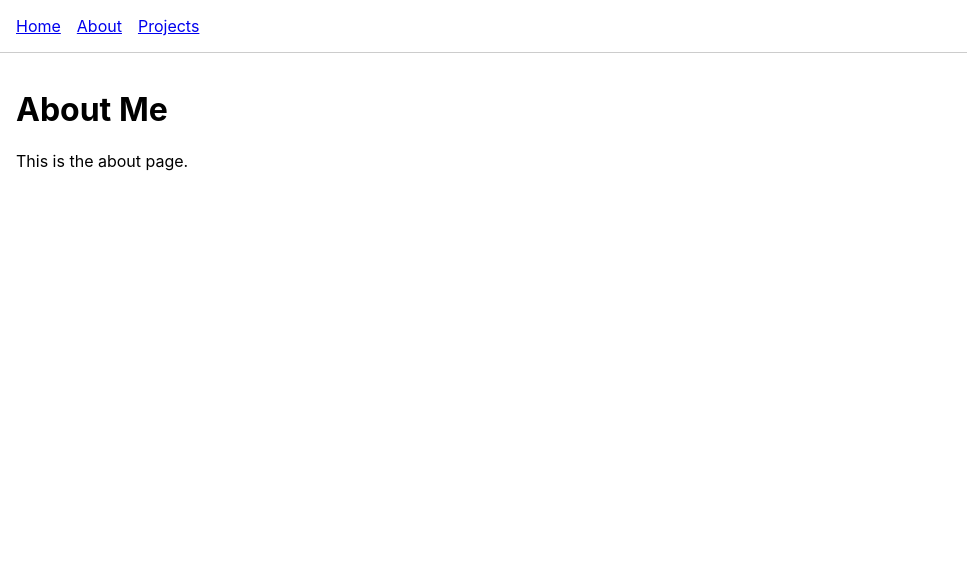
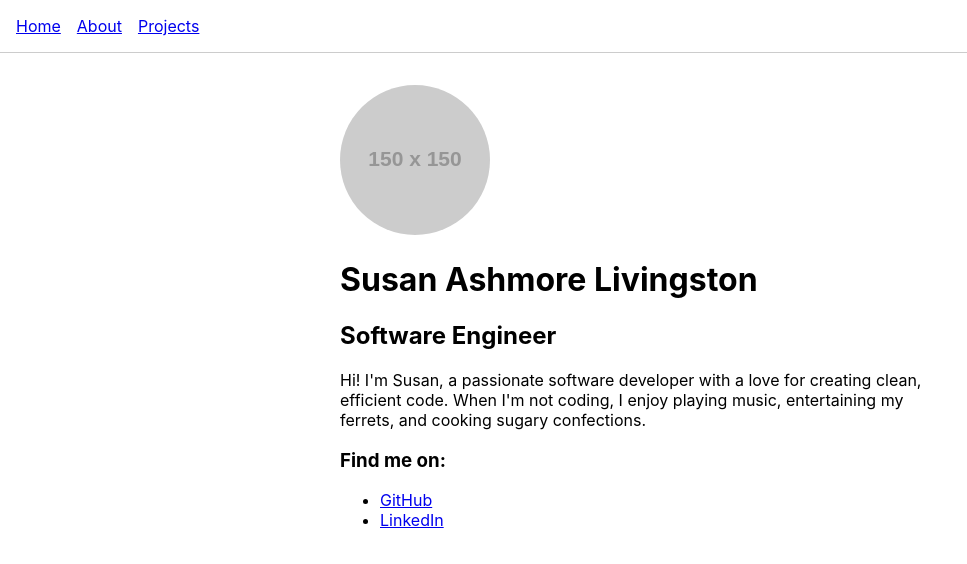
Before and after one commit to scashmore/byte-sized-bio, a React (Create React App) app: page /about in a window 1280 px wide. Shown: the top 564 px of the page, without its empty margins (0-967 px from the left). Built offline with nearby package versions, Linux system fonts and the light colour scheme.

Commit message:
about page

```diff
--- /dev/null
+++ b/public/data/about.json
@@ -0,0 +1,10 @@
+{
+    "name": "Susan Ashmore Livingston",
+    "title": "Software Engineer",
+    "bio": "Hi! I'm Susan, a passionate software developer with a love for creating clean, efficient code. When I'm not coding, I enjoy playing music, entertaining my ferrets, and cooking sugary confections.",
+    "profileImage": "https://via.placeholder.com/150",
+    "socialLinks": [
+      { "platform": "GitHub", "url": "https://github.com/scashmore" },
+      { "platform": "LinkedIn", "url": "https://www.linkedin.com/in/susan-livingston-881217a9/" }
+    ]
+  }
--- /dev/null
+++ b/src/About.tsx
@@ -0,0 +1,54 @@
+import React, { useEffect, useState } from 'react';
+
+interface SocialLink {
+  platform: string;
+  url: string;
+}
+
+interface AboutData {
+  name: string;
+  title: string;
+  bio: string;
+  profileImage: string;
+  socialLinks: SocialLink[];
+}
+
+const About: React.FC = () => {
+  const [data, setData] = useState<AboutData | null>(null);
+
+  useEffect(() => {
+    fetch('/data/about.json')
+      .then((res) => res.json())
+      .then(setData)
+      .catch((err) => console.error('Failed to load about data:', err));
+  }, []);
+
+  if (!data) return <div>Loading...</div>;
+
+  return (
+    <div style={{ maxWidth: '600px', margin: '0 auto', padding: '1rem' }}>
+      <img
+        src={data.profileImage}
+        alt={`${data.name} profile`}
+        style={{ borderRadius: '50%', width: '150px', height: '150px' }}
+      />
+      <h1>{data.name}</h1>
+      <h2>{data.title}</h2>
+      <p>{data.bio}</p>
+      <div>
+        <h3>Find me on:</h3>
+        <ul>
+          {data.socialLinks.map((link) => (
+            <li key={link.platform}>
+              <a href={link.url} target="_blank" rel="noopener noreferrer">
+                {link.platform}
+              </a>
+            </li>
+          ))}
+        </ul>
+      </div>
+    </div>
+  );
+};
+
+export default About;
--- a/src/App.tsx
+++ b/src/App.tsx
@@ -1,11 +1,22 @@
 import React from 'react';
+import About from './About';
 import { BrowserRouter as Router, Routes, Route, Link } from 'react-router-dom';
 
-const Home = () => <div><h1>Welcome to My Personal Website</h1></div>;
-const About = () => <div><h1>About Me</h1><p>This is the about page.</p></div>;
-const Projects = () => <div><h1>Projects</h1><p>Here are some projects.</p></div>;
+const Home: React.FC = () => (
+  <div>
+    <h1>Welcome to My Personal Website</h1>
+    <p>This is the landing page.</p>
+  </div>
+);
 
-export default function App() {
+const Projects: React.FC = () => (
+  <div>
+    <h1>Projects</h1>
+    <p>Here you can list my projects.</p>
+  </div>
+);
+
+const App: React.FC = () => {
   return (
     <Router>
       <nav style={{ padding: '1rem', borderBottom: '1px solid #ccc' }}>
@@ -22,4 +33,6 @@ export default function App() {
       </main>
     </Router>
   );
-}
+};
+
+export default App;
```
